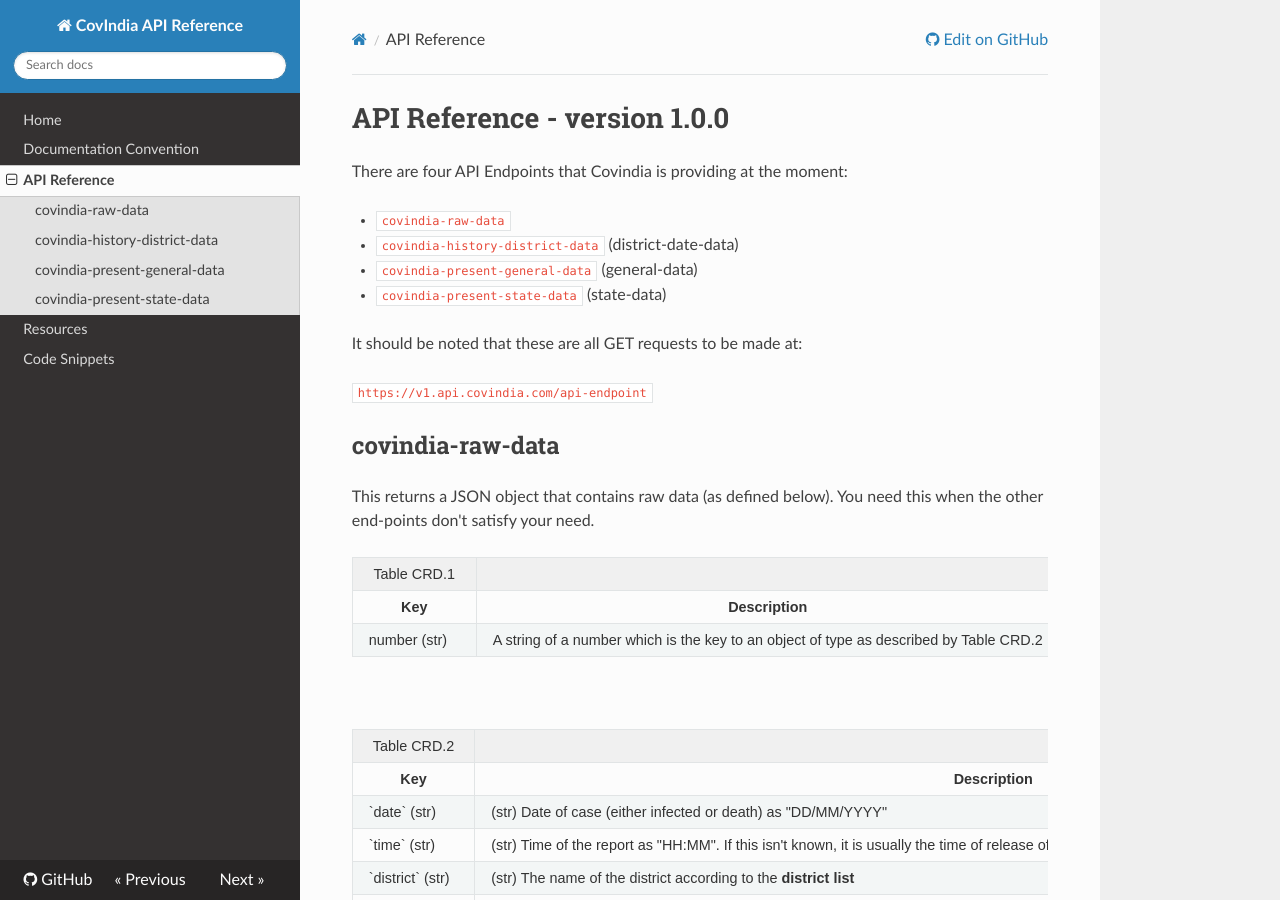
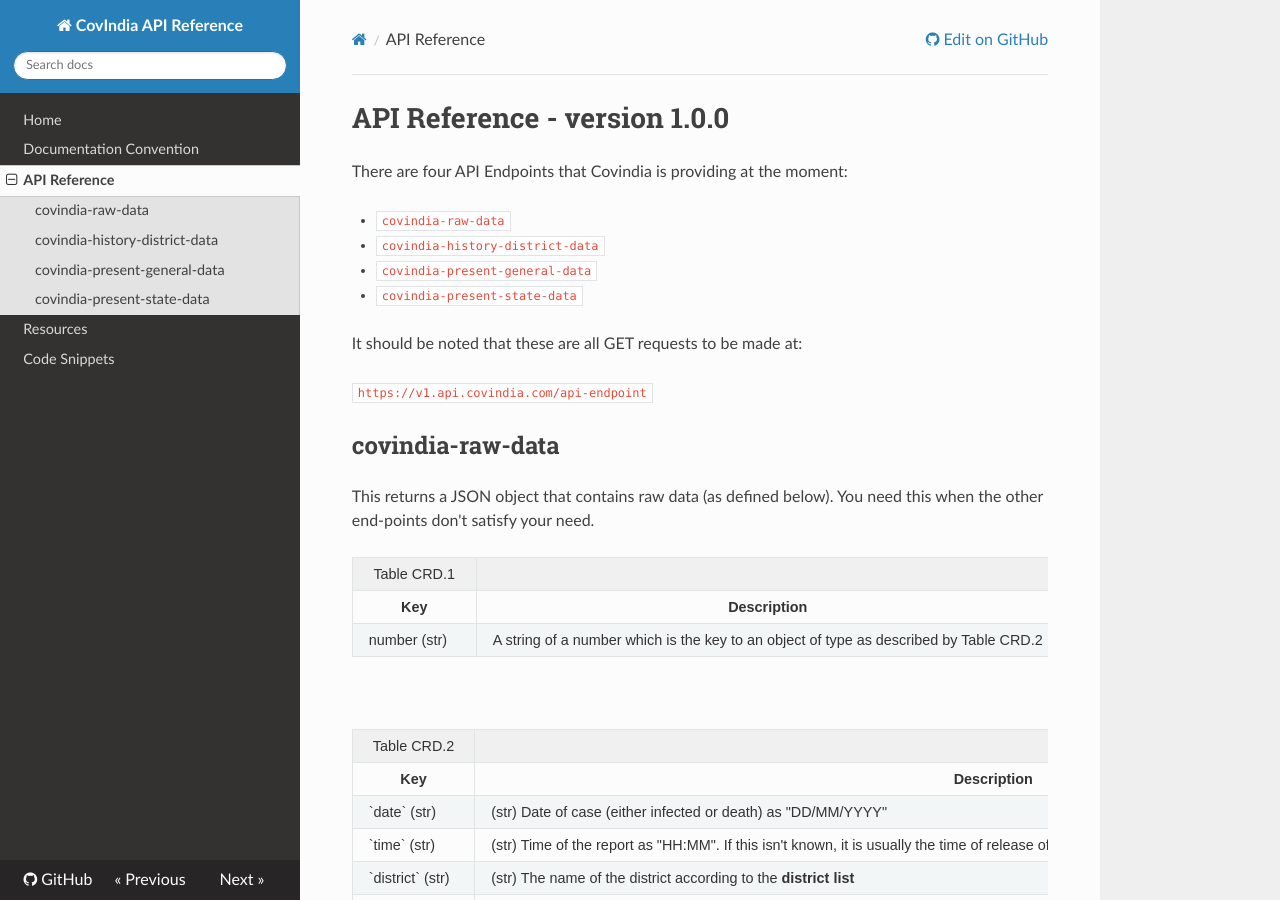
Before and after one commit to covindia/Covindia-API-Docs, an MkDocs documentation site: the page built from docs/api-reference.md, in a window 1280 px wide and 900 px high. Built offline with MkDocs 1.6.1, drawn with Linux system fonts in a browser that asks for light colours; nearby versions of some CDN libraries.

Commit message:
remove floof

```diff
--- a/docs/api-reference.md
+++ b/docs/api-reference.md
@@ -3,9 +3,9 @@
 There are four API Endpoints that Covindia is providing at the moment:
 
 * `covindia-raw-data`
-* `covindia-history-district-data` (district-date-data)
-* `covindia-present-general-data` (general-data)
-* `covindia-present-state-data` (state-data)
+* `covindia-history-district-data`
+* `covindia-present-general-data`
+* `covindia-present-state-data`
 
 It should be noted that these are all GET requests to be made at:
 
```
